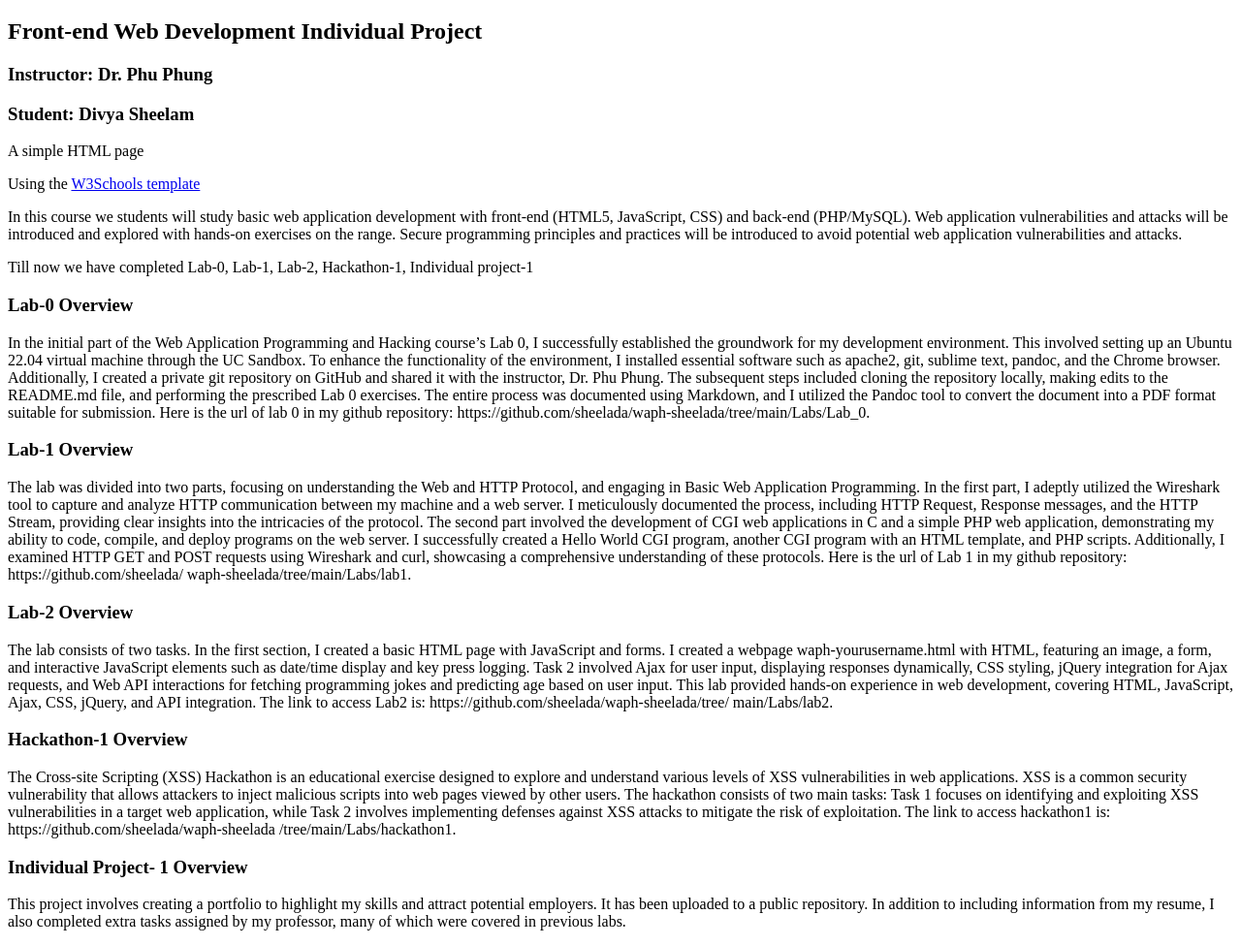
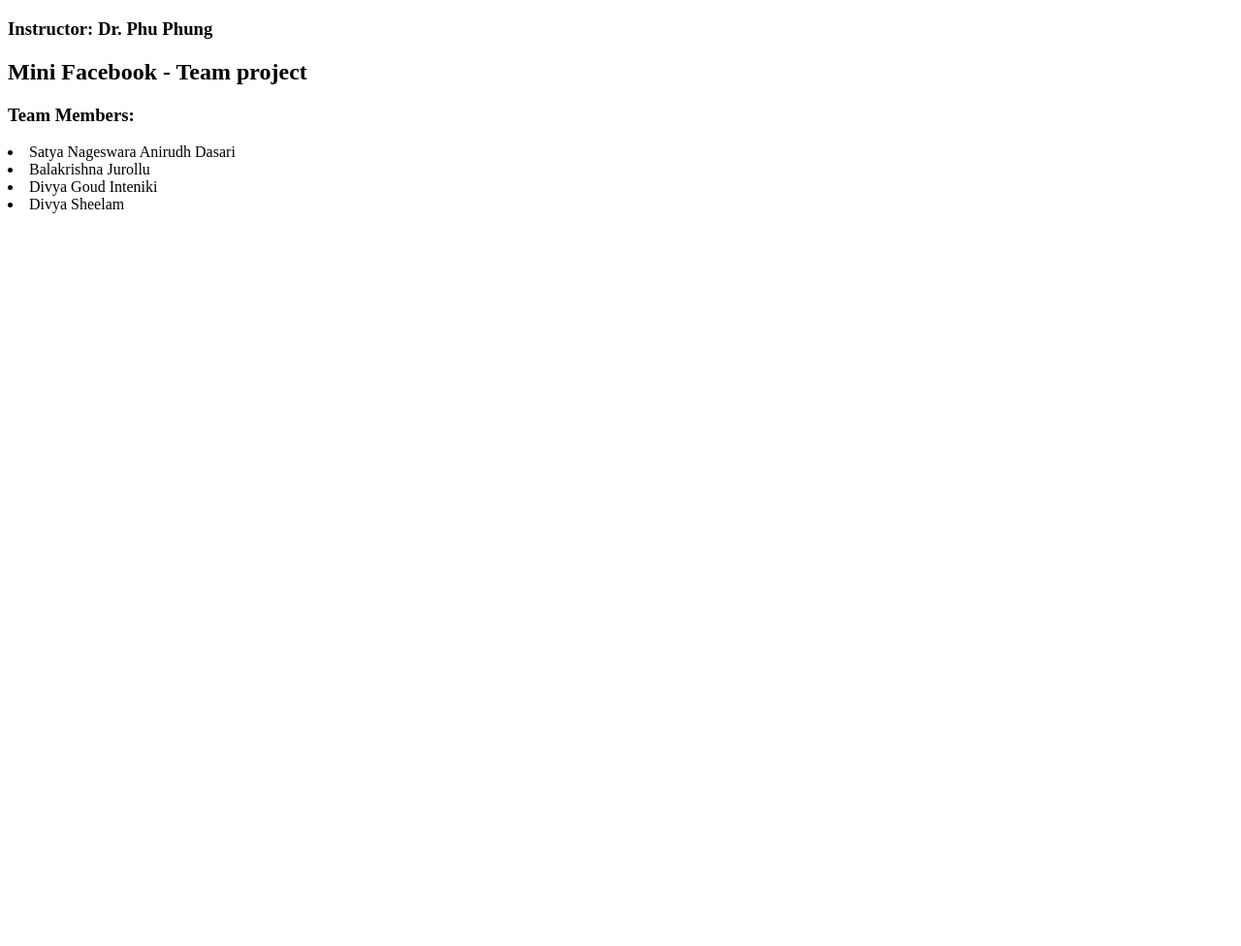
Before and after one commit to waph-team20/waph-team20.github.io, a plain HTML site: page index.html in a window 1280 px wide. Shown: the part 61-1037 px from the top of the page at 97% size. After the commit the page ends 800 px from the top, so only its background shows below. Drawn offline with Linux system fonts and the light colour scheme.

Commit message:
Update index.html

```diff
--- a/index.html
+++ b/index.html
@@ -1,82 +1,21 @@
 <!DOCTYPE html>
 <html>
-
 <head>
   <meta charset="utf-8">
   <title>WAPH-Team20</title>
 </head>
-
 <body>
   <div id="top">
     <h1>Web Application Programming and Hacking</h1>
-    <h2>Front-end Web Development Individual Project</h2>
     <h3>Instructor: Dr. Phu Phung</h3>
+    <h2>Mini Facebook - Team project</h2>
   </div>
   <div id="menubar">
-    <h3>Student: Divya Sheelam</h3>
-  </div>
-  <div id="main">
-    <p>A simple HTML page </p>
-    Using the <a href="https://www.w3schools.com/html"> W3Schools template</a>
-    <p>In this course we students will study basic web application development with front-end (HTML5, JavaScript, CSS)
-      and back-end (PHP/MySQL). Web application vulnerabilities and attacks will be introduced and explored with
-      hands-on exercises on the range. Secure programming principles and practices will be introduced to avoid
-      potential web application vulnerabilities and attacks.</p>
-    <p>Till now we have completed Lab-0, Lab-1, Lab-2, Hackathon-1, Individual project-1</p>
-    <h3>Lab-0 Overview</h3>
-    <p>In the initial part of the Web Application Programming and Hacking course’s Lab 0, I successfully established
-      the groundwork for my development environment. This involved setting up an Ubuntu 22.04 virtual machine through
-      the UC Sandbox. To enhance the functionality of the environment, I installed essential software such as apache2,
-      git, sublime text, pandoc, and the Chrome browser. Additionally, I created a private git repository on GitHub and
-      shared it with the instructor, Dr. Phu Phung. The subsequent steps included cloning the repository locally, making
-      edits to the README.md file, and performing the prescribed Lab 0 exercises. The entire process was documented
-      using Markdown, and I utilized the Pandoc tool to convert the document into a PDF format suitable for submission.
-      Here is the url of lab 0 in my github repository: https://github.com/sheelada/waph-sheelada/tree/main/Labs/Lab_0.
-    </p>
-    <h3>Lab-1 Overview</h3>
-    <p>The lab was divided into two parts, focusing on understanding the Web and HTTP Protocol, and engaging in Basic
-      Web
-      Application Programming. In the first part, I adeptly utilized the Wireshark tool to capture and analyze HTTP
-      communication between my machine and a web server. I meticulously documented the process, including HTTP Request,
-      Response messages, and the HTTP Stream, providing clear insights into the intricacies of the protocol. The second
-      part involved the development of CGI web applications in C and a simple PHP web application, demonstrating my
-      ability
-      to code, compile, and deploy programs on the web server. I successfully created a Hello World CGI program, another
-      CGI
-      program with an HTML template, and PHP scripts. Additionally, I examined HTTP GET and POST requests using
-      Wireshark
-      and curl, showcasing a comprehensive understanding of these protocols. Here is the url of Lab 1 in my github
-      repository:
-      https://github.com/sheelada/ waph-sheelada/tree/main/Labs/lab1.</p>
-    <h3>Lab-2 Overview</h3>
-    <p>The lab consists of two tasks. In the first section, I created a basic HTML page with JavaScript and forms. I
-      created
-      a webpage waph-yourusername.html with HTML, featuring an image, a form, and interactive JavaScript elements such
-      as
-      date/time display and key press logging. Task 2 involved Ajax for user input, displaying responses dynamically,
-      CSS styling,
-      jQuery integration for Ajax requests, and Web API interactions for fetching programming jokes and predicting age
-      based on user input.
-      This lab provided hands-on experience in web development, covering HTML, JavaScript, Ajax, CSS, jQuery, and API
-      integration.
-      The link to access Lab2 is: https://github.com/sheelada/waph-sheelada/tree/ main/Labs/lab2.</p>
-    <h3>Hackathon-1 Overview</h3>
-    <p>The Cross-site Scripting (XSS) Hackathon is an educational exercise designed to explore and understand various
-      levels of XSS
-      vulnerabilities in web applications. XSS is a common security vulnerability that allows attackers to inject
-      malicious scripts into
-      web pages viewed by other users. The hackathon consists of two main tasks: Task 1 focuses on identifying and
-      exploiting XSS vulnerabilities
-      in a target web application, while Task 2 involves implementing defenses against XSS attacks to mitigate the risk
-      of exploitation.
-      The link to access hackathon1 is: https://github.com/sheelada/waph-sheelada /tree/main/Labs/hackathon1.</p>
-    <h3>Individual Project- 1 Overview</h3>
-    <p>This project involves creating a portfolio to highlight my skills and attract potential employers. It has been
-      uploaded to a public
-      repository. In addition to including information from my resume, I also completed extra tasks assigned by my
-      professor,
-      many of which were covered in previous labs.</p>
+    <h3>Team Members:  </h3>
+    <li>Satya Nageswara Anirudh Dasari</li>
+    <li>Balakrishna Jurollu</li>
+    <li>Divya Goud Inteniki</li>
+    <li>Divya Sheelam</li>
   </div>
 </body>
-
 </html>
```
